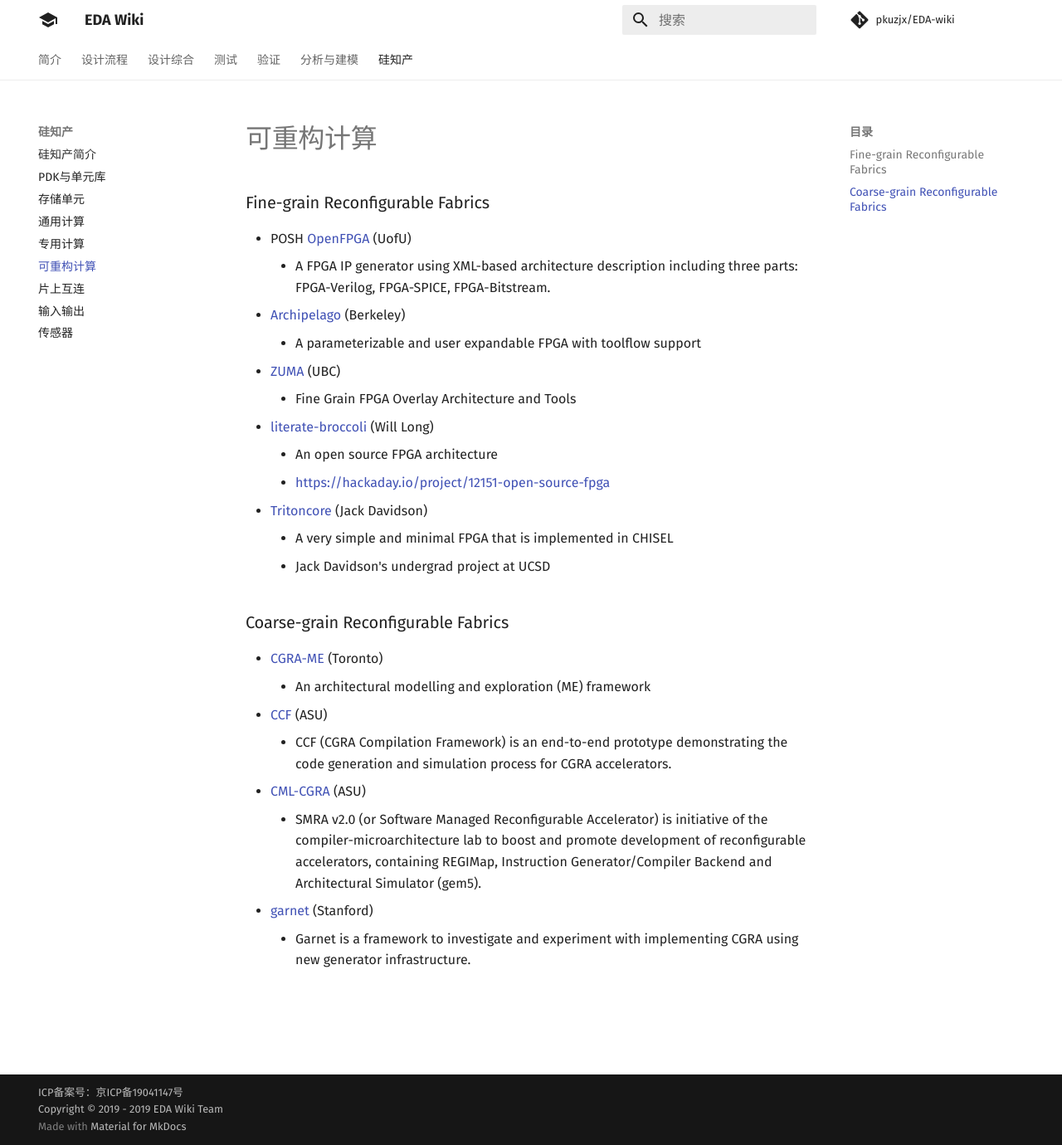
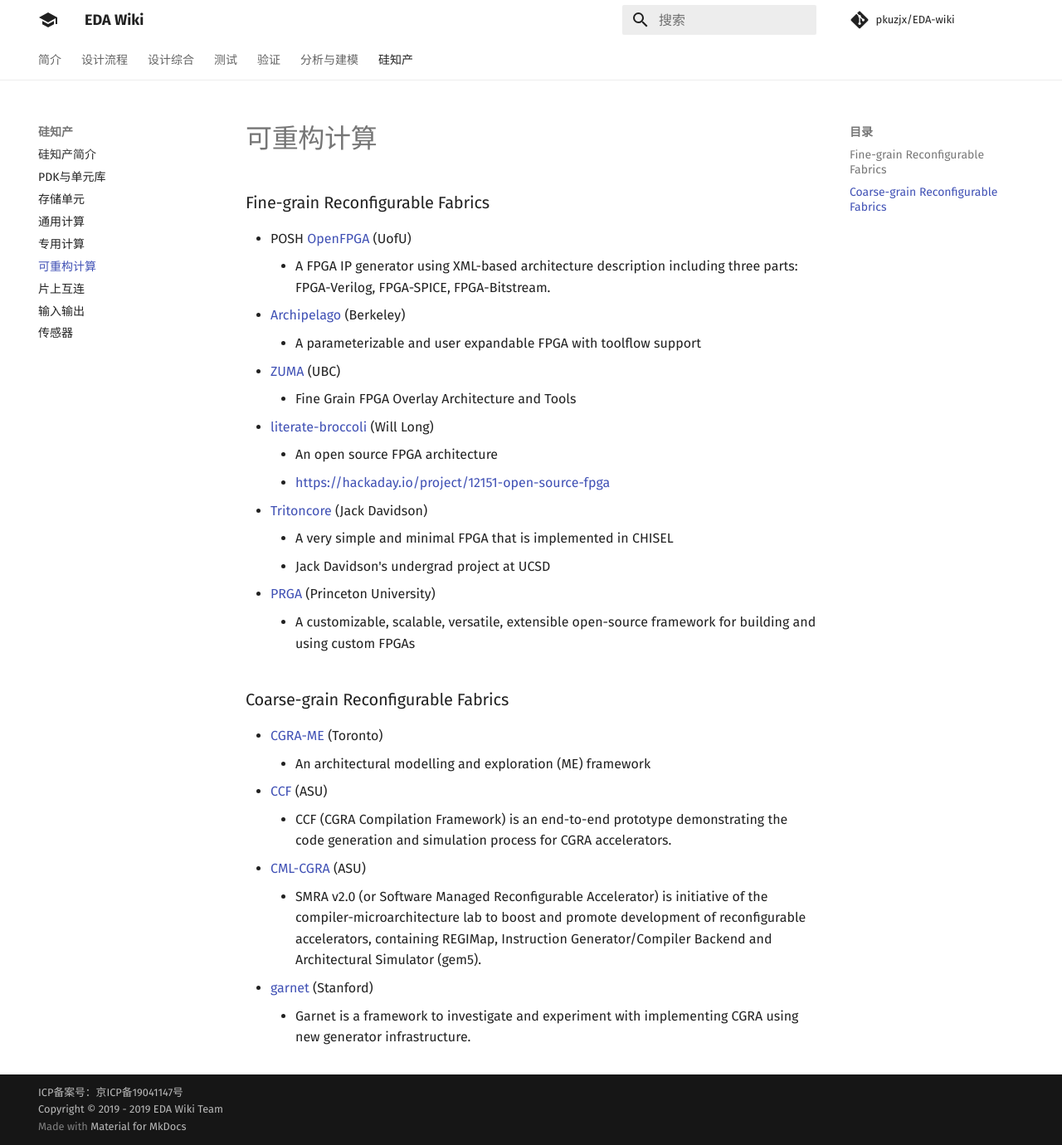
Before and after one commit to daitoto/EDA-wiki, an MkDocs documentation site: the page built from docs/sip/reconfig.md, in a window 1280 px wide and 1380 px high. Shown: the whole window at 83% size. Built offline with MkDocs 1.6.1 and Material for MkDocs 9.7.7, drawn with Linux system fonts in a browser that asks for light colours; comment, search, counter and statistics services are not loaded.

Commit message:
Update reconfig.md

```diff
--- a/docs/sip/reconfig.md
+++ b/docs/sip/reconfig.md
@@ -11,6 +11,8 @@
  - [Tritoncore](https://github.com/JackDavidson/OpenFPGACore-TritonCore) (Jack Davidson)
    - A very simple and minimal FPGA that is implemented in CHISEL
    - Jack Davidson's undergrad project at UCSD
+ - [PRGA](https://prga.readthedocs.io/en/latest/) (Princeton University)
+   - A customizable, scalable, versatile, extensible open-source framework for building and using custom FPGAs
 
 ### Coarse-grain Reconfigurable Fabrics
  - [CGRA-ME](http://cgra-me.ece.utoronto.ca/) (Toronto)
```
